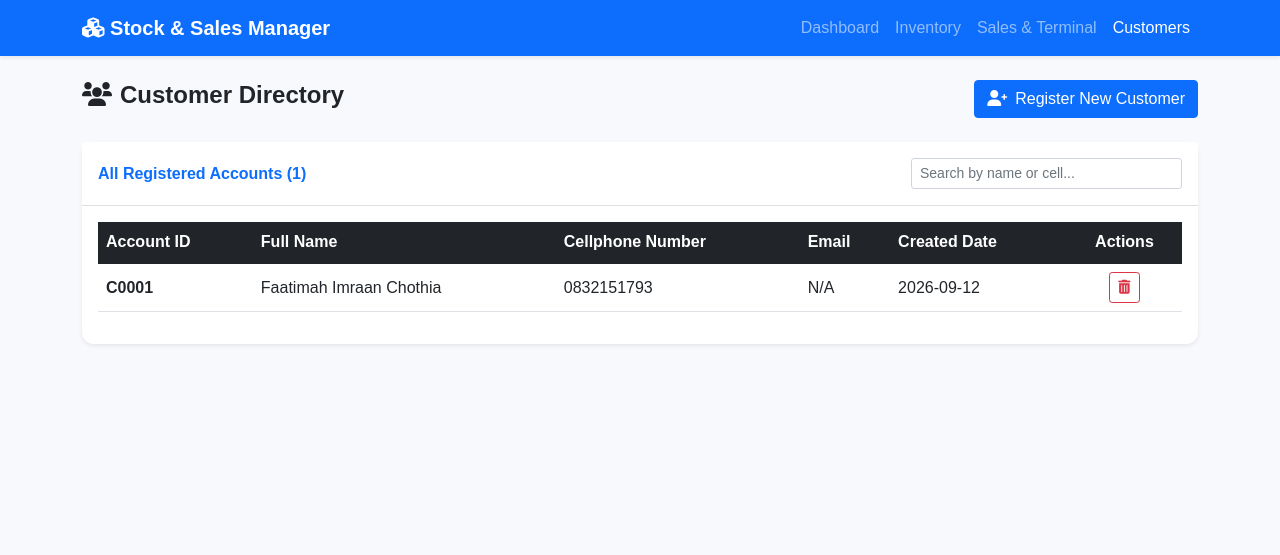
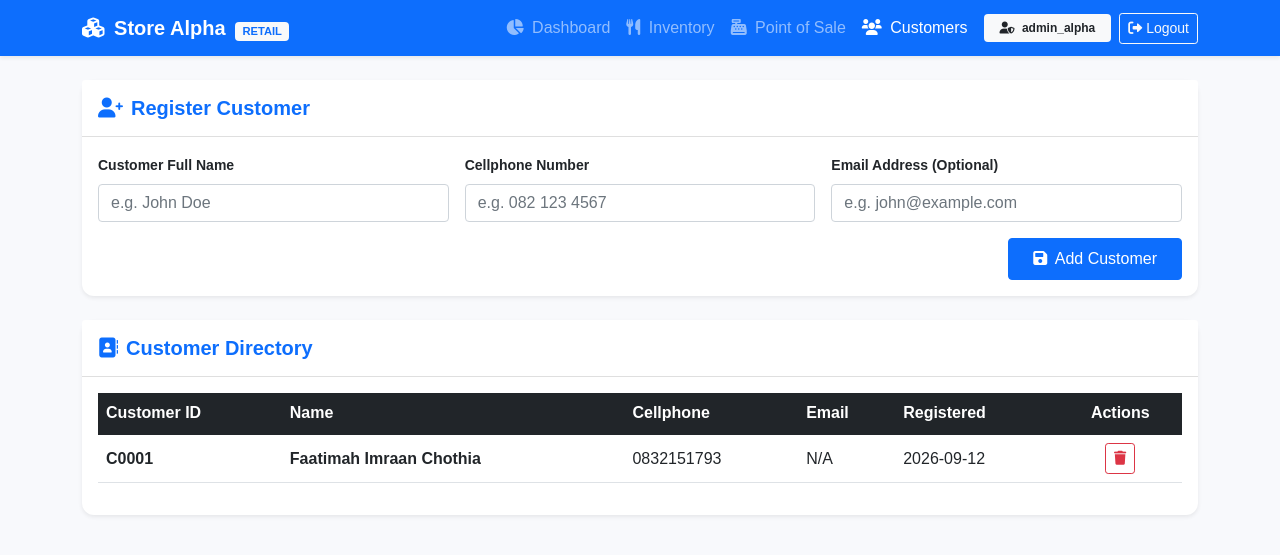
Before and after one commit to UsaamahChothia/sales_manager_web, a Flask app: page /customers in a window 1280 px wide. Shown: the top 555 px of the page. Run offline with Flask 3, Linux system fonts and the light colour scheme; a user stored in the database is signed in; data comes from the database, SQL or seed files in the repository.

Commit message:
Synchronize products and customers templates with multi-tenant navbar

```diff
--- a/templates/customers.html
+++ b/templates/customers.html
@@ -3,7 +3,7 @@
 <head>
     <meta charset="UTF-8">
     <meta name="viewport" content="width=device-width, initial-scale=1.0">
-    <title>Enterprise ERP - Customer Management</title>
+    <title>{{ current_user.company_name }} - Customer Registry</title>
     <link href="https://cdn.jsdelivr.net/npm/bootstrap@5.1.3/dist/css/bootstrap.min.css" rel="stylesheet">
     <link href="https://cdnjs.cloudflare.com/ajax/libs/font-awesome/6.0.0/css/all.min.css" rel="stylesheet">
     <link href="{{ url_for('static', filename='css/style.css') }}" rel="stylesheet">
@@ -11,39 +11,74 @@
 <body>
     <nav class="navbar navbar-expand-lg navbar-dark bg-primary shadow-sm">
         <div class="container">
-            <a class="navbar-brand fw-bold" href="{{ url_for('dashboard') }}"><i class="fas fa-cubes"></i> Stock &amp; Sales Manager</a>
-            <div class="navbar-nav ms-auto">
-                <a class="nav-link" href="{{ url_for('dashboard') }}">Dashboard</a>
-                <a class="nav-link" href="{{ url_for('products_page') }}">Inventory</a>
-                <a class="nav-link" href="{{ url_for('sales_page') }}">Sales &amp; Terminal</a>
-                <a class="nav-link active" href="{{ url_for('customers_page') }}">Customers</a>
+            <a class="navbar-brand fw-bold" href="{{ url_for('dashboard') }}">
+                <i class="fas fa-cubes me-1"></i> {{ current_user.company_name }}
+                <span class="badge bg-light text-primary ms-1 text-uppercase" style="font-size:0.7rem;">{{ current_user.business_type }}</span>
+            </a>
+            <div class="navbar-nav ms-auto align-items-center">
+                <a class="nav-link" href="{{ url_for('dashboard') }}"><i class="fas fa-chart-pie me-1"></i> Dashboard</a>
+                <a class="nav-link" href="{{ url_for('products_page') }}">
+                    <i class="fas fa-utensils me-1"></i> {{ 'Menu Items' if current_user.business_type == 'restaurant' else 'Inventory' }}
+                </a>
+                {% if current_user.business_type == 'restaurant' %}
+                <a class="nav-link" href="{{ url_for('ingredients_page') }}"><i class="fas fa-seedling me-1"></i> Raw Ingredients</a>
+                {% endif %}
+                <a class="nav-link" href="{{ url_for('sales_page') }}"><i class="fas fa-cash-register me-1"></i> Point of Sale</a>
+                <a class="nav-link active" href="{{ url_for('customers_page') }}"><i class="fas fa-users me-1"></i> Customers</a>
+                <span class="badge bg-light text-dark ms-2 me-2 py-2 px-3">
+                    <i class="fas fa-user-shield me-1"></i> {{ current_user.username }}
+                </span>
+                <a class="btn btn-sm btn-outline-light" href="{{ url_for('logout') }}"><i class="fas fa-sign-out-alt"></i> Logout</a>
             </div>
         </div>
     </nav>
 
     <div class="container mt-4 mb-5">
-        <div class="d-flex justify-content-between align-items-center mb-4">
-            <h4 class="fw-bold text-dark"><i class="fas fa-users me-2"></i>Customer Directory</h4>
-            <button class="btn btn-primary" data-bs-toggle="modal" data-bs-target="#addCustomerModal">
-                <i class="fas fa-user-plus me-2"></i>Register New Customer
+        <!-- Register Customer -->
+        <div class="card shadow-sm mb-4">
+            <div class="card-header bg-white py-3">
+                <h5 class="m-0 fw-bold text-primary"><i class="fas fa-user-plus me-2"></i>Register Customer</h5>
+            </div>
+            <div class="card-body">
+                <form id="addCustomerForm">
+                    <div class="row g-3">
+                        <div class="col-md-4">
+                            <label class="form-label small fw-bold">Customer Full Name</label>
+                            <input type="text" name="name" class="form-control" placeholder="e.g. John Doe" required>
+                        </div>
+                        <div class="col-md-4">
+                            <label class="form-label small fw-bold">Cellphone Number</label>
+                            <input type="text" name="cellphone" class="form-control" placeholder="e.g. 082 123 4567" required>
+                        </div>
+                        <div class="col-md-4">
+                            <label class="form-label small fw-bold">Email Address (Optional)</label>
+                            <input type="email" name="email" class="form-control" placeholder="e.g. john@example.com">
+                        </div>
+                    </div>
+                    <div class="mt-3 text-end">
+                        <button type="submit" class="btn btn-primary px-4 py-2">
+                            <i class="fas fa-save me-1"></i> Add Customer
                         </button>
                     </div>
+                </form>
+            </div>
+        </div>
 
+        <!-- Customer Directory -->
         <div class="card shadow-sm">
-            <div class="card-header bg-white py-3 d-flex justify-content-between align-items-center">
-                <h6 class="m-0 fw-bold text-primary">All Registered Accounts ({{ customers|length }})</h6>
-                <input type="text" id="customerSearch" class="form-control form-control-sm w-25" placeholder="Search by name or cell...">
+            <div class="card-header bg-white py-3">
+                <h5 class="m-0 fw-bold text-primary"><i class="fas fa-address-book me-2"></i>Customer Directory</h5>
             </div>
             <div class="card-body">
                 <div class="table-responsive">
-                    <table class="table table-hover align-middle" id="customerTable">
+                    <table class="table table-hover align-middle">
                         <thead class="table-dark">
                             <tr>
-                                <th>Account ID</th>
-                                <th>Full Name</th>
-                                <th>Cellphone Number</th>
+                                <th>Customer ID</th>
+                                <th>Name</th>
+                                <th>Cellphone</th>
                                 <th>Email</th>
-                                <th>Created Date</th>
+                                <th>Registered</th>
                                 <th class="text-center">Actions</th>
                             </tr>
                         </thead>
@@ -51,13 +86,13 @@
                             {% for customer in customers %}
                             <tr>
                                 <td class="fw-bold">{{ customer.customer_id }}</td>
-                                <td>{{ customer.name }}</td>
+                                <td class="fw-bold">{{ customer.name }}</td>
                                 <td>{{ customer.cellphone }}</td>
                                 <td>{{ customer.email or 'N/A' }}</td>
                                 <td>{{ customer.date_added }}</td>
                                 <td class="text-center">
-                                    <button class="btn btn-sm btn-outline-danger" onclick="deleteCustomer('{{ customer.customer_id }}')">
-                                        <i class="fas fa-trash-alt"></i>
+                                    <button class="btn btn-sm btn-outline-danger del-cust-btn" data-id="{{ customer.customer_id }}">
+                                        <i class="fas fa-trash"></i>
                                     </button>
                                 </td>
                             </tr>
@@ -69,86 +104,36 @@
         </div>
     </div>
 
-    <!-- Add Customer Modal -->
-    <div class="modal fade" id="addCustomerModal" tabindex="-1">
-        <div class="modal-dialog">
-            <div class="modal-content">
-                <div class="modal-header">
-                    <h5 class="modal-title fw-bold">Register Customer</h5>
-                    <button type="button" class="btn-close" data-bs-dismiss="modal"></button>
-                </div>
-                <form id="addCustomerForm">
-                    <div class="modal-body">
-                        <div class="mb-3">
-                            <label class="form-label small fw-bold">Full Name</label>
-                            <input type="text" name="name" class="form-control" placeholder="e.g. John Doe" required>
-                        </div>
-                        <div class="mb-3">
-                            <label class="form-label small fw-bold">Cellphone Number</label>
-                            <input type="text" name="cellphone" class="form-control" placeholder="e.g. 082 123 4567" required>
-                        </div>
-                        <div class="mb-3">
-                            <label class="form-label small fw-bold">Email (Optional)</label>
-                            <input type="email" name="email" class="form-control" placeholder="john@example.com">
-                        </div>
-                    </div>
-                    <div class="modal-footer">
-                        <button type="button" class="btn btn-secondary" data-bs-dismiss="modal">Cancel</button>
-                        <button type="submit" class="btn btn-primary" id="saveCustomerBtn">Save Customer</button>
-                    </div>
-                </form>
-            </div>
-        </div>
-    </div>
-
     <script src="https://cdn.jsdelivr.net/npm/bootstrap@5.1.3/dist/js/bootstrap.bundle.min.js"></script>
-    <script src="{{ url_for('static', filename='js/script.js') }}"></script>
     <script>
     document.getElementById('addCustomerForm').addEventListener('submit', function(e) {
         e.preventDefault();
-
-        const saveBtn = document.getElementById('saveCustomerBtn');
-        saveBtn.disabled = true;
-        saveBtn.innerText = 'Saving...';
-
         const data = Object.fromEntries(new FormData(this));
-
         fetch('/api/customers/add', {
             method: 'POST',
-            headers: {
-                'Content-Type': 'application/json'
-            },
+            headers: {'Content-Type': 'application/json'},
             body: JSON.stringify(data)
         })
-        .then(function(res) {
-            return res.json();
-        })
-        .then(function(result) {
-            if (result.success) {
-                window.location.href = '/customers';
-            } else {
-                alert('Error: ' + result.message);
-                saveBtn.disabled = false;
-                saveBtn.innerText = 'Save Customer';
-            }
-        })
-        .catch(function(err) {
-            alert('Request error: ' + err);
-            saveBtn.disabled = false;
-            saveBtn.innerText = 'Save Customer';
+        .then(r => r.json())
+        .then(res => {
+            alert(res.message);
+            if (res.success) window.location.reload();
         });
     });
 
-    function deleteCustomer(id) {
-        if (confirm('Delete customer ' + id + '? This cannot be undone.')) {
+    document.querySelectorAll('.del-cust-btn').forEach(btn => {
+        btn.addEventListener('click', function() {
+            const id = this.getAttribute('data-id');
+            if (confirm('Delete customer ' + id + '?')) {
                 fetch('/api/customers/delete/' + id, { method: 'DELETE' })
-            .then(function(r) { return r.json(); })
-            .then(function(res) {
+                .then(r => r.json())
+                .then(res => {
                     alert(res.message);
                     if (res.success) window.location.reload();
                 });
             }
-    }
+        });
+    });
     </script>
 </body>
 </html>
```
Lines whose indentation alone changed are shown as unchanged.
